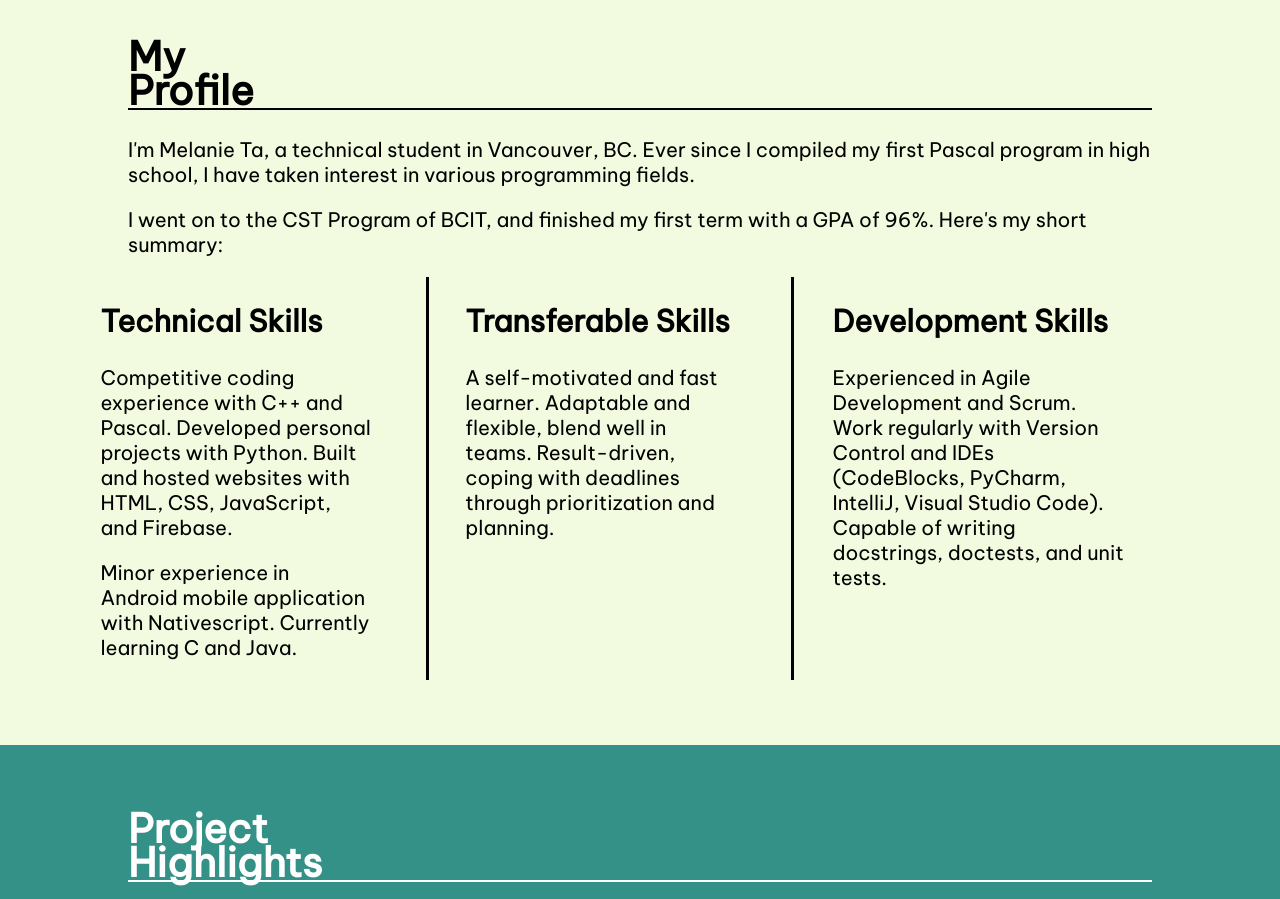
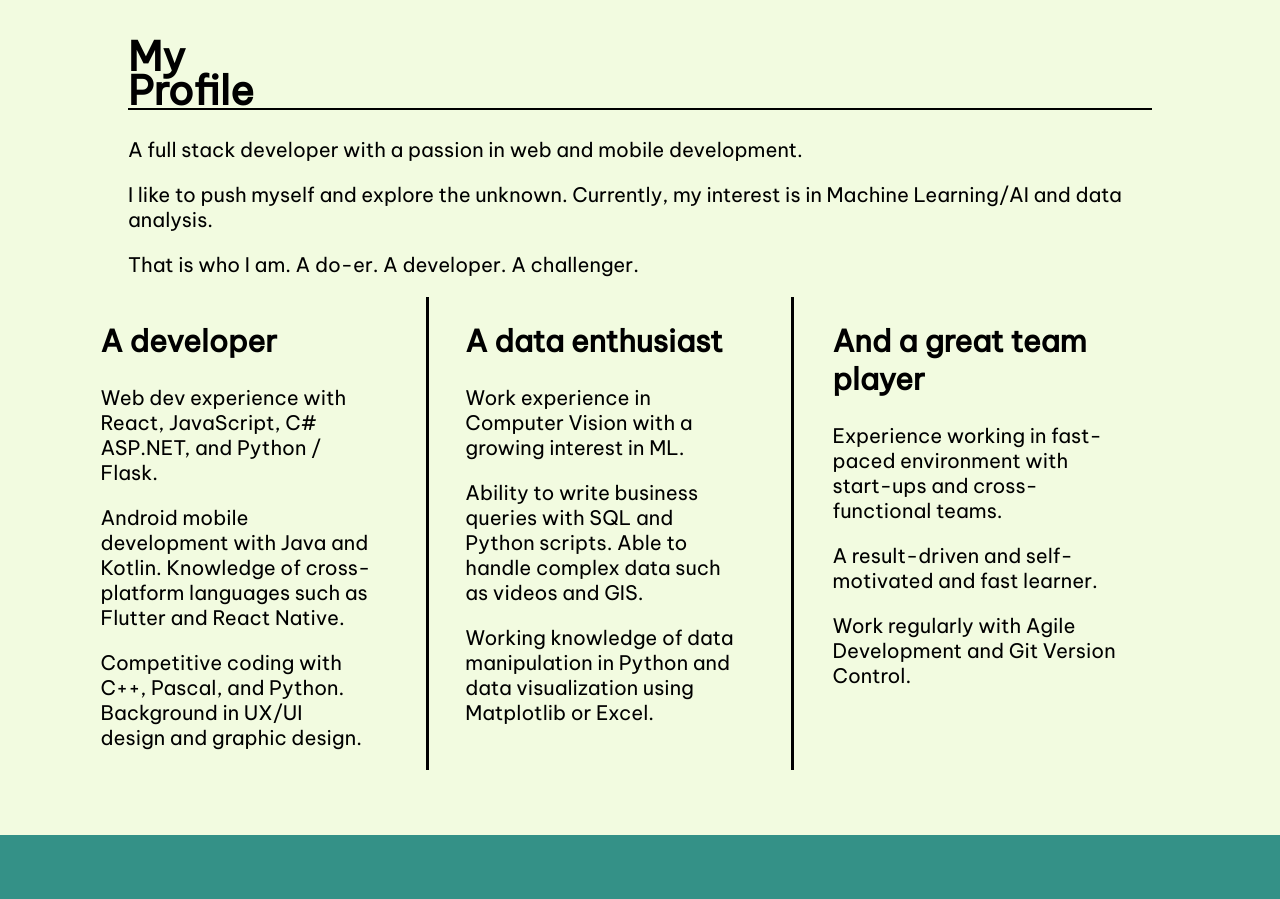
Before and after one commit to nta5/Personal-Website, a plain HTML site: page index.html in a window 1280 px wide. Shown: the part 880-1779 px from the top of the page. Drawn offline with nearby package versions, Linux system fonts and the light colour scheme; a script that the page names is missing.

Commit message:
Update profile

```diff
--- a/index.html
+++ b/index.html
@@ -44,47 +44,62 @@
                 <div class="profile-header">
                     <h1 class="fancy-underline">My<br />Profile</h1>
                     <p>
-                        I'm Melanie Ta, a technical student in Vancouver, BC.
-                        Ever since I compiled my first Pascal program in high
-                        school, I have taken interest in various programming
-                        fields.
+                        A full stack developer with a passion in web and mobile development.
                     </p>
                     <p>
-                        I went on to the CST Program of BCIT, and finished my
-                        first term with a GPA of 96%. Here's my short summary:
+                        I like to push myself and explore the unknown. Currently, my interest
+                        is in Machine Learning/AI and data analysis.
+                    </p>
+                    <p>
+                        That is who I am. A do-er. A developer. A challenger.
                     </p>
                 </div>
 
                 <div class="division">
                     <section>
-                        <h2>Technical Skills</h2>
+                        <h2>A developer</h2>
                         <p>
-                            Competitive coding experience with C++ and Pascal.
-                            Developed personal projects with Python. Built and
-                            hosted websites with HTML, CSS, JavaScript, and
-                            Firebase.
+                            Web dev experience with React, JavaScript,
+                            C# ASP.NET, and Python / Flask.
                         </p>
                         <p>
-                            Minor experience in Android mobile application with
-                            Nativescript. Currently learning C and Java.
+                            Android mobile development with Java and Kotlin.
+                            Knowledge of cross-platform languages
+                            such as Flutter and React Native.
+                        </p>
+                        <p>
+                            Competitive coding with C++, Pascal, and Python.
+                            Background in UX/UI design and graphic design.
                         </p>
                     </section>
                     <section>
-                        <h2>Transferable Skills</h2>
+                        <h2>A data enthusiast</h2>
                         <p>
-                            A self-motivated and fast learner. Adaptable and
-                            flexible, blend well in teams. Result-driven, coping
-                            with deadlines through prioritization and planning.
+                            Work experience in Computer Vision with a growing
+                            interest in ML.
+                        </p>
+                        <p>
+                            Ability to write business queries with SQL
+                            and Python scripts. Able to handle complex
+                            data such as videos and GIS.
+                        </p>
+                        <p>
+                            Working knowledge of data manipulation in Python
+                            and data visualization using Matplotlib or Excel.
                         </p>
                     </section>
 
                     <section>
-                        <h2>Development Skills</h2>
+                        <h2>And a great team player</h2>
                         <p>
-                            Experienced in Agile Development and Scrum. Work
-                            regularly with Version Control and IDEs (CodeBlocks,
-                            PyCharm, IntelliJ, Visual Studio Code). Capable of
-                            writing docstrings, doctests, and unit tests.
+                            Experience working in fast-paced environment with start-ups
+                            and cross-functional teams.
+                        </p>
+                        <p>
+                            A result-driven and self-motivated and fast learner.
+                        </p>
+                        <p>
+                            Work regularly with Agile Development and Git Version Control.
                         </p>
                     </section>
                     <br />
```
